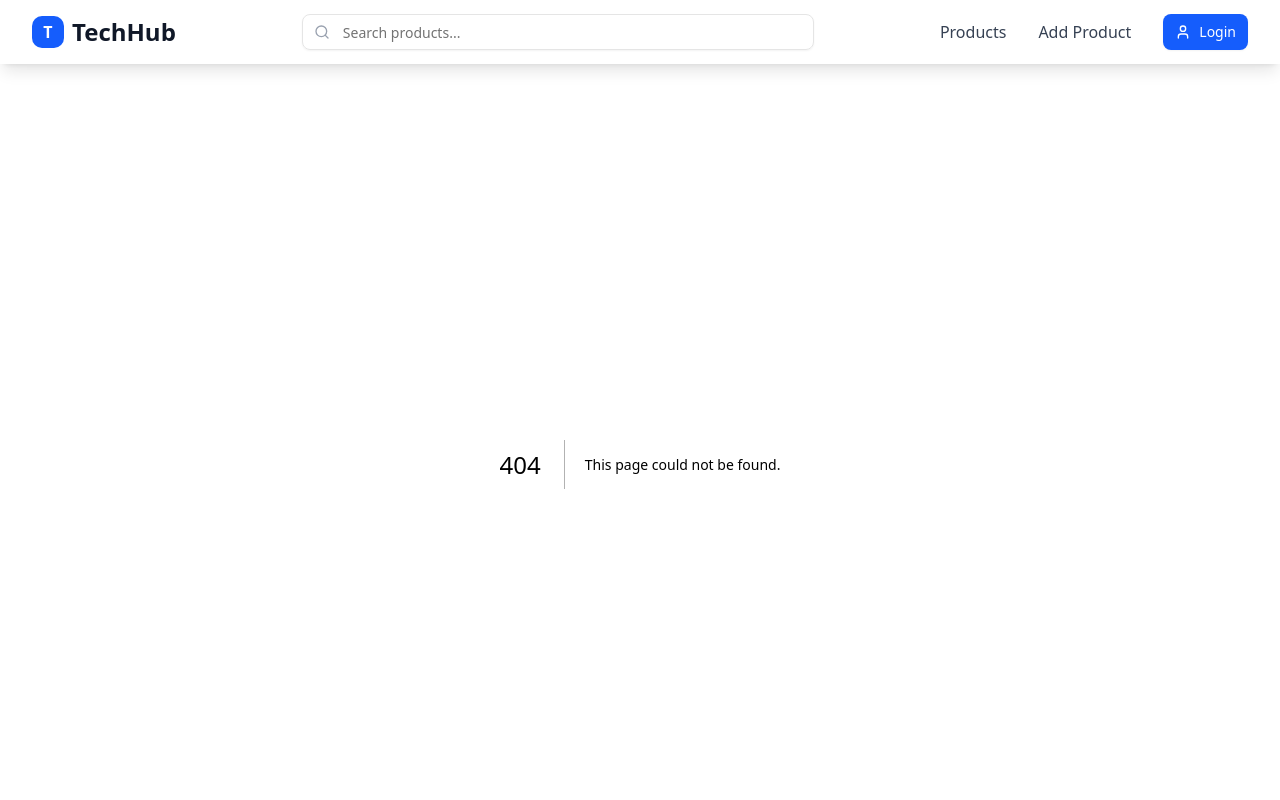
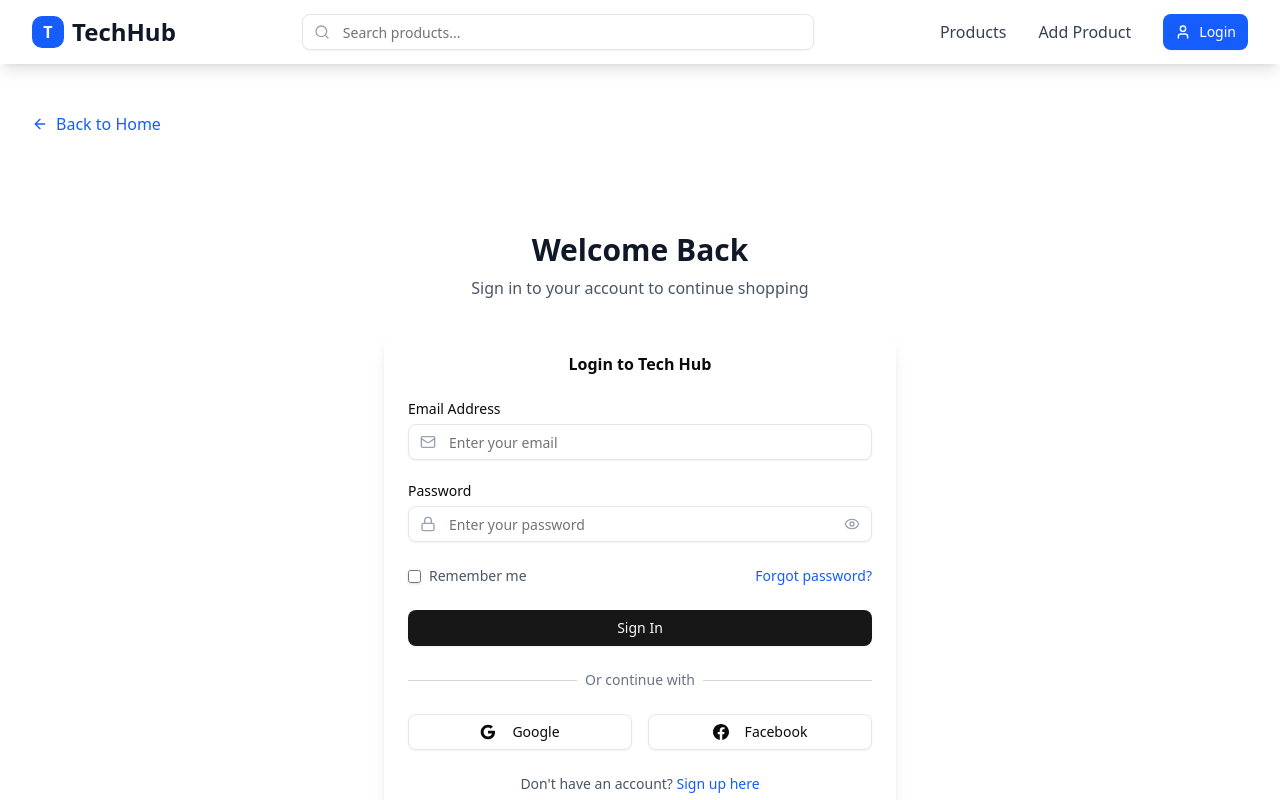
Before and after one commit to nmkhans/tech-hub, a Next.js app: page /login in a window 1280 px wide. Before the commit this address had no page. Shown: the top 800 px of the page. Built offline with nearby package versions, Linux system fonts and the light colour scheme.

Commit message:
login page added

```diff
--- /dev/null
+++ b/app/login/page.js
@@ -0,0 +1,204 @@
+"use client";
+import { useState } from "react";
+import Link from "next/link";
+import { Button } from "@/components/ui/button";
+import { Input } from "@/components/ui/input";
+import { Label } from "@/components/ui/label";
+import {
+  Card,
+  CardContent,
+  CardHeader,
+  CardTitle,
+} from "@/components/ui/card";
+import { Eye, EyeOff, ArrowLeft, Mail, Lock } from "lucide-react";
+
+export default function Login() {
+  const [showPassword, setShowPassword] = useState(false);
+  const [formData, setFormData] = useState({
+    email: "",
+    password: "",
+  });
+
+  const handleSubmit = (e) => {
+    e.preventDefault();
+    // Handle login logic here
+    console.log("Login attempt:", formData);
+  };
+
+  return (
+    <section>
+      <Link
+        href="/"
+        className="inline-flex items-center text-blue-600 hover:text-blue-700 py-12 px-4 sm:px-6 lg:px-8"
+      >
+        <ArrowLeft className="w-4 h-4 mr-2" />
+        Back to Home
+      </Link>
+      <div className="flex items-center justify-center py-12 px-4 sm:px-6 lg:px-8">
+        <div className="w-full max-w-lg">
+          <div className="text-center mb-8">
+            <h1 className="text-3xl font-bold text-gray-900">
+              Welcome Back
+            </h1>
+            <p className="text-gray-600 mt-2">
+              Sign in to your account to continue shopping
+            </p>
+          </div>
+
+          <Card className="shadow-lg border-0">
+            <CardHeader>
+              <CardTitle className="text-center">
+                Login to Tech Hub
+              </CardTitle>
+            </CardHeader>
+            <CardContent>
+              <form onSubmit={handleSubmit} className="space-y-6">
+                <div className="space-y-2">
+                  <Label htmlFor="email">Email Address</Label>
+                  <div className="relative">
+                    <Input
+                      id="email"
+                      type="email"
+                      placeholder="Enter your email"
+                      value={formData.email}
+                      onChange={(e) =>
+                        setFormData({
+                          ...formData,
+                          email: e.target.value,
+                        })
+                      }
+                      className="pl-10"
+                      required
+                    />
+                    <Mail className="absolute left-3 top-1/2 transform -translate-y-1/2 text-gray-400 w-4 h-4" />
+                  </div>
+                </div>
+
+                <div className="space-y-2">
+                  <Label htmlFor="password">Password</Label>
+                  <div className="relative">
+                    <Input
+                      id="password"
+                      type={showPassword ? "text" : "password"}
+                      placeholder="Enter your password"
+                      value={formData.password}
+                      onChange={(e) =>
+                        setFormData({
+                          ...formData,
+                          password: e.target.value,
+                        })
+                      }
+                      className="pl-10 pr-10"
+                      required
+                    />
+                    <Lock className="absolute left-3 top-1/2 transform -translate-y-1/2 text-gray-400 w-4 h-4" />
+                    <button
+                      type="button"
+                      onClick={() => setShowPassword(!showPassword)}
+                      className="absolute right-3 top-1/2 transform -translate-y-1/2 text-gray-400 hover:text-gray-600"
+                    >
+                      {showPassword ? (
+                        <EyeOff className="w-4 h-4" />
+                      ) : (
+                        <Eye className="w-4 h-4" />
+                      )}
+                    </button>
+                  </div>
+                </div>
+
+                <div className="flex items-center justify-between">
+                  <label className="flex items-center">
+                    <input
+                      type="checkbox"
+                      className="rounded border-gray-300 text-blue-600 shadow-sm focus:ring-blue-500"
+                    />
+                    <span className="ml-2 text-sm text-gray-600">
+                      Remember me
+                    </span>
+                  </label>
+                  <Link
+                    href="#"
+                    className="text-sm text-blue-600 hover:text-blue-700"
+                  >
+                    Forgot password?
+                  </Link>
+                </div>
+
+                <Button type="submit" className="w-full py-3">
+                  Sign In
+                </Button>
+
+                <div className="relative">
+                  <div className="absolute inset-0 flex items-center">
+                    <span className="w-full border-t border-gray-300" />
+                  </div>
+                  <div className="relative flex justify-center text-sm">
+                    <span className="px-2 bg-white text-gray-500">
+                      Or continue with
+                    </span>
+                  </div>
+                </div>
+
+                <div className="grid grid-cols-2 gap-4">
+                  <Button
+                    variant="outline"
+                    type="button"
+                    className="w-full"
+                  >
+                    <svg className="w-5 h-5 mr-2" viewBox="0 0 24 24">
+                      <path
+                        fill="currentColor"
+                        d="M22.56 12.25c0-.78-.07-1.53-.2-2.25H12v4.26h5.92c-.26 1.37-1.04 2.53-2.21 3.31v2.77h3.57c2.08-1.92 3.28-4.74 3.28-8.09z"
+                      />
+                      <path
+                        fill="currentColor"
+                        d="M12 23c2.97 0 5.46-.98 7.28-2.66l-3.57-2.77c-.98.66-2.23 1.06-3.71 1.06-2.86 0-5.29-1.93-6.16-4.53H2.18v2.84C3.99 20.53 7.7 23 12 23z"
+                      />
+                      <path
+                        fill="currentColor"
+                        d="M5.84 14.09c-.22-.66-.35-1.36-.35-2.09s.13-1.43.35-2.09V7.07H2.18C1.43 8.55 1 10.22 1 12s.43 3.45 1.18 4.93l2.85-2.22.81-.62z"
+                      />
+                      <path
+                        fill="currentColor"
+                        d="M12 5.38c1.62 0 3.06.56 4.21 1.64l3.15-3.15C17.45 2.09 14.97 1 12 1 7.7 1 3.99 3.47 2.18 7.07l3.66 2.84c.87-2.6 3.3-4.53 6.16-4.53z"
+                      />
+                    </svg>
+                    Google
+                  </Button>
+                  <Button
+                    variant="outline"
+                    type="button"
+                    className="w-full"
+                  >
+                    <svg
+                      className="w-5 h-5 mr-2"
+                      fill="currentColor"
+                      viewBox="0 0 20 20"
+                    >
+                      <path
+                        fillRule="evenodd"
+                        d="M20 10c0-5.523-4.477-10-10-10S0 4.477 0 10c0 4.991 3.657 9.128 8.438 9.878v-6.987h-2.54V10h2.54V7.797c0-2.506 1.492-3.89 3.777-3.89 1.094 0 2.238.195 2.238.195v2.46h-1.26c-1.243 0-1.63.771-1.63 1.562V10h2.773l-.443 2.89h-2.33v6.988C16.343 19.128 20 14.991 20 10z"
+                        clipRule="evenodd"
+                      />
+                    </svg>
+                    Facebook
+                  </Button>
+                </div>
+
+                <p className="text-center text-sm text-gray-600">
+                  Don't have an account?{" "}
+                  <Link
+                    href="#"
+                    className="text-blue-600 hover:text-blue-700 font-medium"
+                  >
+                    Sign up here
+                  </Link>
+                </p>
+              </form>
+            </CardContent>
+          </Card>
+        </div>
+      </div>
+    </section>
+  );
+}
--- /dev/null
+++ b/components/ui/label.jsx
@@ -0,0 +1,23 @@
+"use client"
+
+import * as React from "react"
+import * as LabelPrimitive from "@radix-ui/react-label"
+
+import { cn } from "@/lib/utils"
+
+function Label({
+  className,
+  ...props
+}) {
+  return (
+    <LabelPrimitive.Root
+      data-slot="label"
+      className={cn(
+        "flex items-center gap-2 text-sm leading-none font-medium select-none group-data-[disabled=true]:pointer-events-none group-data-[disabled=true]:opacity-50 peer-disabled:cursor-not-allowed peer-disabled:opacity-50",
+        className
+      )}
+      {...props} />
+  );
+}
+
+export { Label }
--- a/package.json
+++ b/package.json
@@ -9,6 +9,7 @@
     "lint": "eslint"
   },
   "dependencies": {
+    "@radix-ui/react-label": "^2.1.7",
     "@radix-ui/react-select": "^2.2.6",
     "@radix-ui/react-separator": "^1.1.7",
     "@radix-ui/react-slot": "^1.2.3",
```
Also changed, not shown: 1 other file (tests, documents, lock files or other folders).
